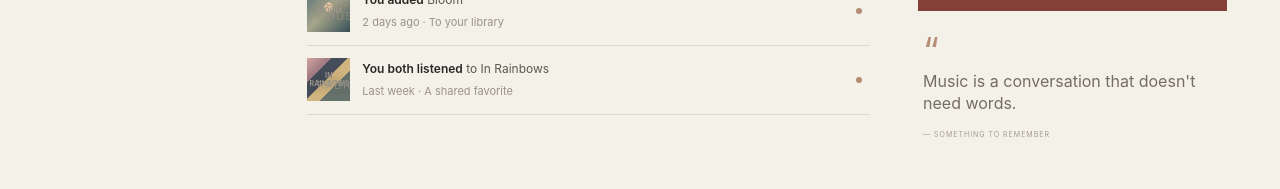
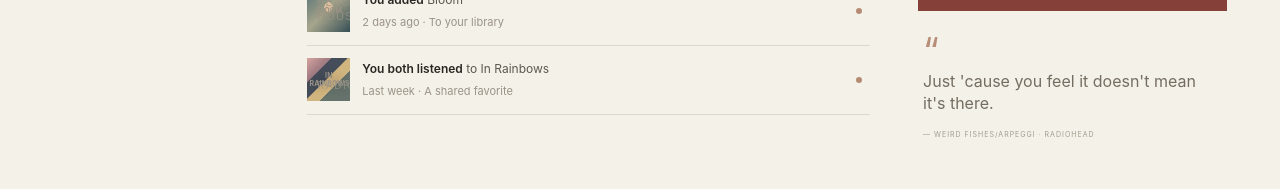
Before and after one commit to tbritoamorim/lado-a-lado-b, a React (Vite) app: page / in a window 1280 px wide. Shown: the part 1008-1197 px from the top of the page. Built offline with nearby package versions, Linux system fonts and the light colour scheme.

Commit message:
Show a random catalog lyric in the sidebar quote card

```diff
--- a/src/App.tsx
+++ b/src/App.tsx
@@ -20,6 +20,12 @@ type Album = {
   recommendedBy?: 'me' | 'him'
   note?: string
 }
+
+const catalogLyrics = [
+  { text: "Just 'cause you feel it doesn't mean it's there.", song: "Weird Fishes/Arpeggi", artist: "Radiohead" },
+  { text: "When the sun hits.", song: "When the Sun Hits", artist: "Slowdive" },
+  { text: "I wanna be forgotten.", song: "You Only Live Once", artist: "The Strokes" },
+]
 
 const initialAlbums: Album[] = [
   { id: 1, title: 'The New Abnormal', artist: 'The Strokes', year: 2020, genre: 'Indie rock', cover: 'cover-strokes', coverLabel: 'TNA', myRating: 5, hisRating: 4.5, mine: true, his: true, listenedByMe: true, listenedByHim: true, note: 'An album that keeps revealing new details.' },
@@ -100,6 +106,7 @@ function App() {
   const [showAdd, setShowAdd] = useState(false)
   const [toast, setToast] = useState('')
   const [mobileNavOpen, setMobileNavOpen] = useState(false)
+  const [featuredLyric] = useState(() => catalogLyrics[Math.floor(Math.random() * catalogLyrics.length)])
 
   const today = new Intl.DateTimeFormat('en', { weekday: 'long', month: 'long', day: 'numeric' }).format(new Date())
   const pageTitle = navItems.find((item) => item.id === page)?.label ?? (page === 'collections' ? 'Collections' : 'Statistics')
@@ -226,7 +233,7 @@ function App() {
                   <section className="random-card">
                     <span className="random-ornament">✳</span><p className="eyebrow">NEED A PLACE TO START?</p><h2>Let the records<br /><em>decide.</em></h2><p>Pick something neither of you has heard yet.</p><button className="button button-light" onClick={pickRandomAlbum}><Icon name="shuffle" size={16} /> Find a random album</button>
                   </section>
-                  <section className="aside-note"><span>“</span><p>Music is a conversation that doesn't need words.</p><small>— SOMETHING TO REMEMBER</small></section>
+                  <section className="aside-note"><span>“</span><p>{featuredLyric.text}</p><small>— {featuredLyric.song.toUpperCase()} · {featuredLyric.artist.toUpperCase()}</small></section>
                 </aside>
               </div>
             </>
```
